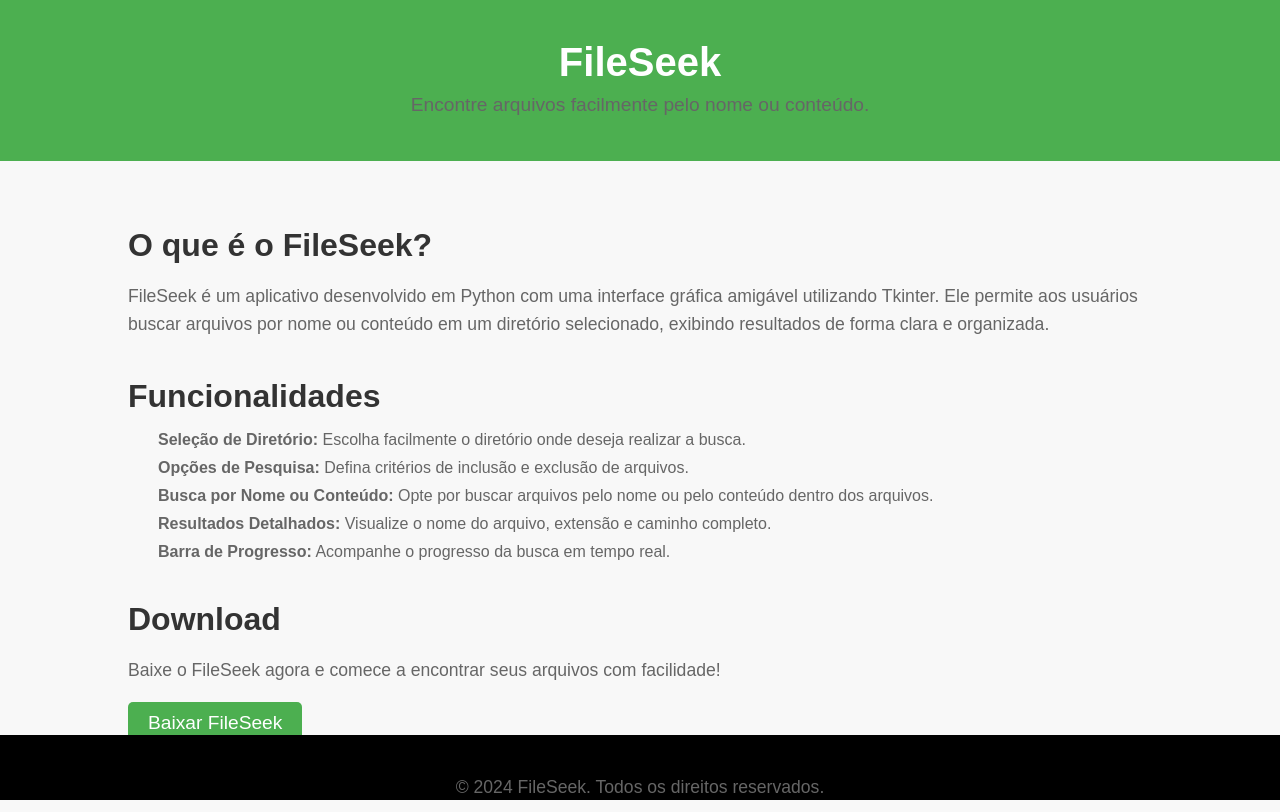
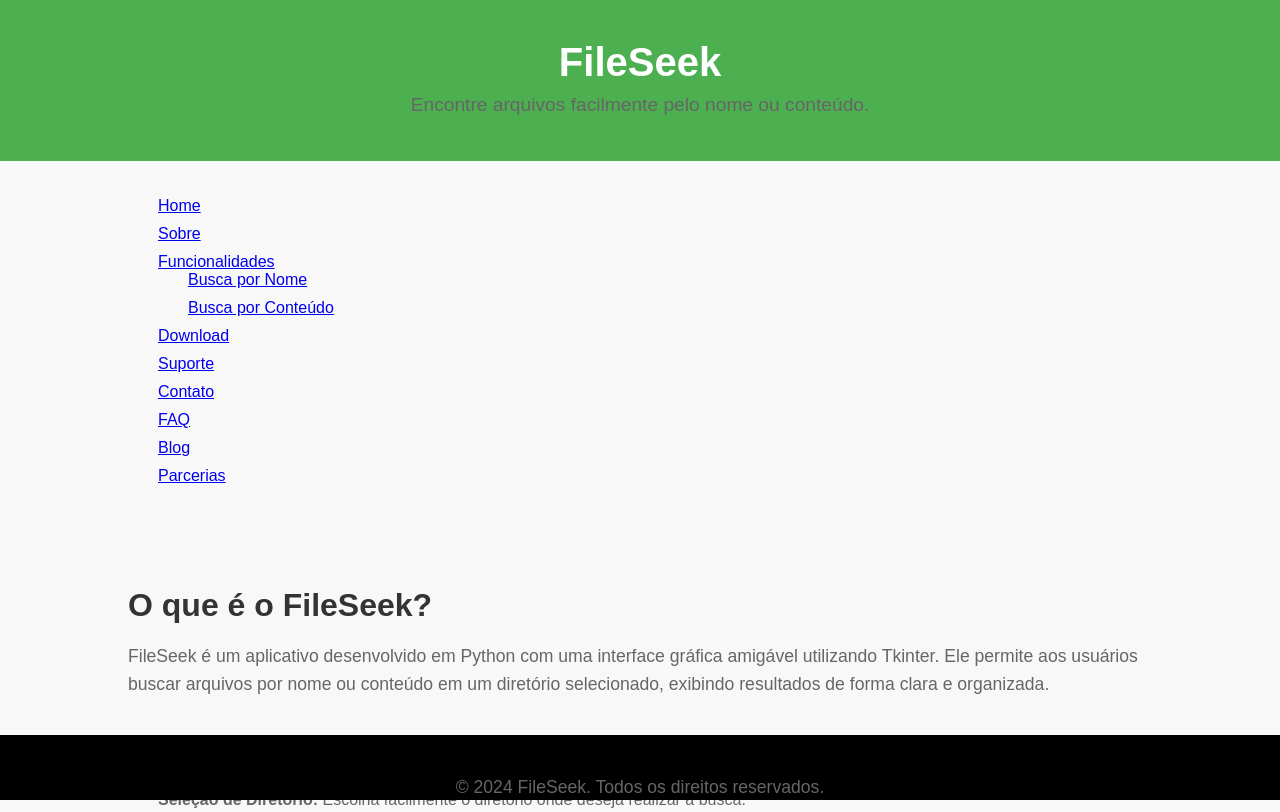
Before and after one commit to BrunoTipster/FileSeek, a plain HTML site: page index.html in a window 1280 px wide. Shown: the top 812 px of the page. Drawn offline with Linux system fonts and the light colour scheme.

Commit message:
Update index.html

```diff
--- a/index.html
+++ b/index.html
@@ -13,6 +13,29 @@
             <p>Encontre arquivos facilmente pelo nome ou conteúdo.</p>
         </div>
     </header>
+
+    <nav>
+        <div class="container">
+            <ul class="menu">
+                <li><a href="#">Home</a></li>
+                <li><a href="#">Sobre</a></li>
+                <li>
+                    <a href="#">Funcionalidades</a>
+                    <ul class="submenu">
+                        <li><a href="#">Busca por Nome</a></li>
+                        <li><a href="#">Busca por Conteúdo</a></li>
+                    </ul>
+                </li>
+                <li><a href="#">Download</a></li>
+                <li><a href="#">Suporte</a></li>
+                <li><a href="#">Contato</a></li>
+                <li><a href="#">FAQ</a></li>
+                <li><a href="#">Blog</a></li>
+                <li><a href="#">Parcerias</a></li>
+
+            </ul>
+        </div>
+    </nav>
 
     <main>
         <div class="container">
```
